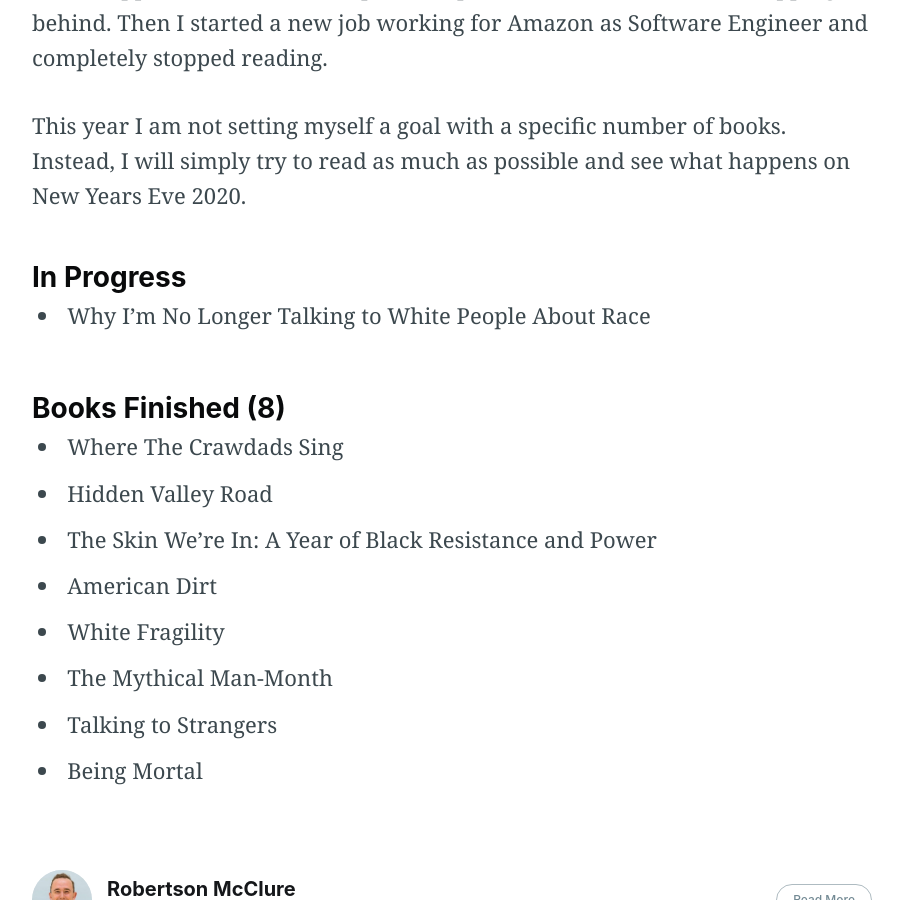
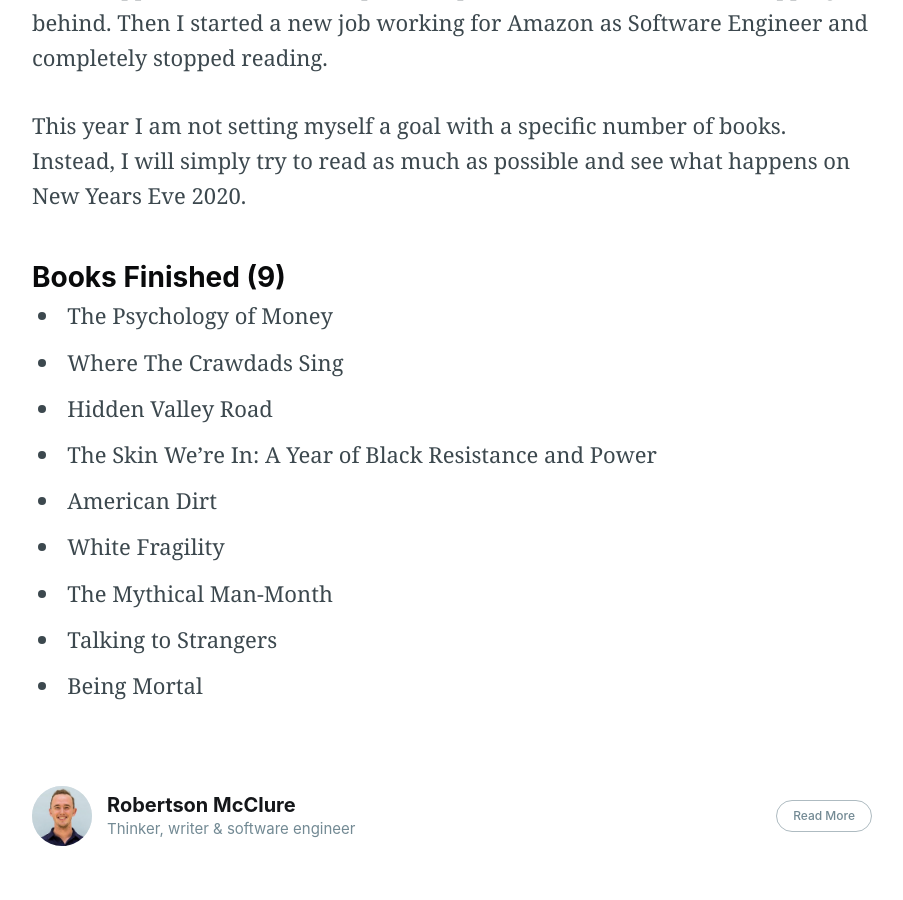
Before and after one commit to robertsonmcclure/robertsonmcclure.github.io, a Jekyll site: the page built from _posts/2020-10-17-reading-through-2020.md, in a window 1280 px wide and 900 px high, scrolled down 1121 px. Shown: the whole window, without its empty margins (188-1091 px from the left). Built offline with Jekyll 4.4.1, drawn with Linux system fonts in a browser that asks for light colours; nearby versions of some CDN libraries; some of the changed text lies outside the part shown.

Commit message:
Read the Psychology of Money

```diff
--- a/_posts/2020-06-23-reading-through-2020.md
+++ b/_posts/2020-10-17-reading-through-2020.md
@@ -12,10 +12,8 @@ What happened was I took a trip to Europe for 6 weeks and I started slipping beh
 
 This year I am not setting myself a goal with a specific number of books. Instead, I will simply try to read as much as possible and see what happens on New Years Eve 2020.
 
-### In Progress
-- Why I'm No Longer Talking to White People About Race
-
-### Books Finished (8)
+### Books Finished (9)
+- The Psychology of Money
 - Where The Crawdads Sing
 - Hidden Valley Road
 - The Skin We're In: A Year of Black Resistance and Power
```
Also changed, not shown: other parts of _posts/2020-10-17-reading-through-2020.md (+1 -1 lines).
